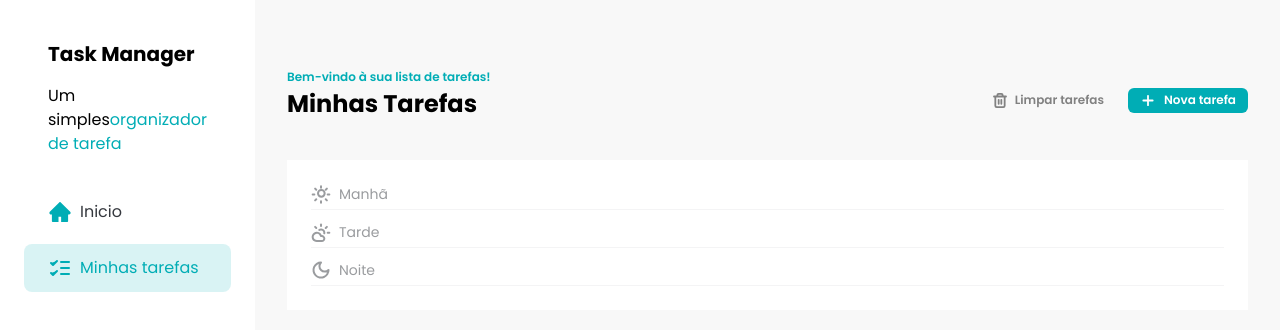
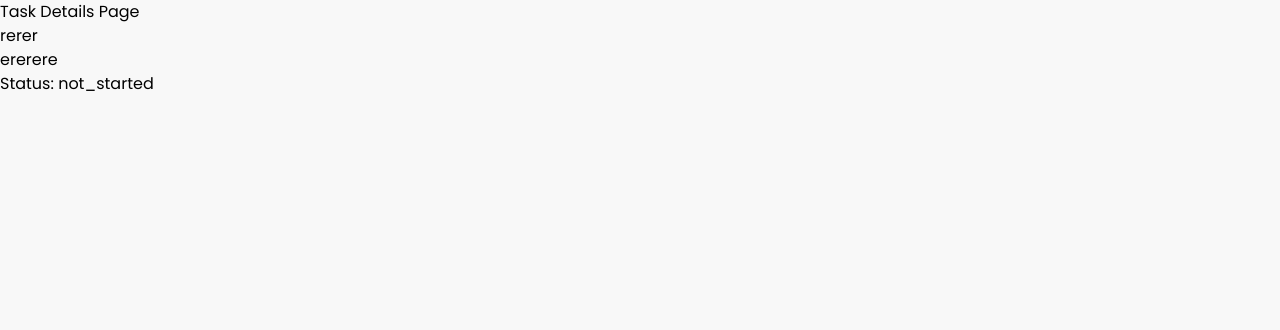
Before and after one commit to ramirescm/task-manager, a React (Vite) app: page /tasks/7A3e94NJ20I in a window 1280 px wide. Shown: the top 330 px of the page. Built offline with nearby package versions, Linux system fonts and the light colour scheme; data requests are answered from the project's data file.

Commit message:
feat: add react router dom and initial TaskDetailsPage

```diff
--- a/db.json
+++ b/db.json
@@ -1,4 +1,61 @@
 {
-  "tasks": [],
+  "tasks": [
+    {
+      "id": "tjzSBASjp-o",
+      "title": "asf",
+      "time": "morning",
+      "description": "asf",
+      "status": "not_started"
+    },
+    {
+      "id": "aXW04otdkPI",
+      "title": "bbb",
+      "time": "afternoon",
+      "description": "bbb",
+      "status": "not_started"
+    },
+    {
+      "id": "wn0FjQblwJ0",
+      "title": "ccc",
+      "time": "evening",
+      "description": "ccc",
+      "status": "not_started"
+    },
+    {
+      "id": "FLlyNk8YYYE",
+      "title": "sdsdsd",
+      "time": "morning",
+      "description": "sdsds",
+      "status": "not_started"
+    },
+    {
+      "id": "mcasxaRZvBg",
+      "title": "sfsfs",
+      "time": "morning",
+      "description": "sfsf",
+      "status": "not_started"
+    },
+    {
+      "id": "bn2IrubOC5U",
+      "title": "dfdfdffdf",
+      "time": "evening",
+      "description": "dfdfd",
+      "status": "not_started"
+    },
+    {
+      "id": "7A3e94NJ20I",
+      "title": "rerer",
+      "time": "morning",
+      "description": "ererere",
+      "status": "not_started"
+    },
+    {
+      "id": "8OEHnq8i5TU",
+      "title": "trtrt",
+      "time": "afternoon",
+      "description": "rtrtrtr",
+      "status": "not_started"
+    }
+  ],
   "$schema": "./node_modules/json-server/schema.json"
 }
--- a/package.json
+++ b/package.json
@@ -15,6 +15,7 @@
     "prop-types": "^15.8.1",
     "react": "^19.2.7",
     "react-dom": "^19.2.7",
+    "react-router-dom": "^7.18.1",
     "react-transition-group": "^4.4.5",
     "sonner": "^2.0.7",
     "tailwind-merge": "^3.6.0",
--- a/src/components/TaskItem.jsx
+++ b/src/components/TaskItem.jsx
@@ -1,5 +1,6 @@
 import PropTypes from "prop-types"
 import { useState } from "react"
+import { Link } from "react-router-dom"
 
 import { CheckIcon, DetailsIcon, LoaderIcon, TrashIcon } from "../assets/icons"
 import Button from "./Button"
@@ -74,9 +75,9 @@ const TaskItem = ({ task, handleCheckBoxClick, onDeleteSuccess }) => {
           )}
         </Button>
 
-        <a href="#" className="transition hover:opacity-75">
+        <Link to={`/tasks/${task.id}`} className="transition hover:opacity-75">
           <DetailsIcon />
-        </a>
+        </Link>
       </div>
     </div>
   )
--- a/src/main.jsx
+++ b/src/main.jsx
@@ -2,11 +2,24 @@ import "./index.css"
 
 import { StrictMode } from "react"
 import { createRoot } from "react-dom/client"
+import { createBrowserRouter, RouterProvider } from "react-router-dom"
 
 import App from "./App.jsx"
+import TaskDetailsPage from "./pages/task-details.jsx"
+
+const router = createBrowserRouter([
+  {
+    path: "/",
+    element: <App />,
+  },
+  {
+    path: "/tasks/:taskId",
+    element: <TaskDetailsPage />,
+  },
+])
 
 createRoot(document.getElementById("root")).render(
   <StrictMode>
-    <App />
+    <RouterProvider router={router} />
   </StrictMode>
 )
--- /dev/null
+++ b/src/pages/task-details.jsx
@@ -0,0 +1,38 @@
+import { useEffect, useState } from "react"
+import { useParams } from "react-router-dom"
+
+const TaskDetailsPage = () => {
+  const { taskId } = useParams()
+  const [task, setTask] = useState(null)
+
+  useEffect(() => {
+    const fetchTaskDetails = async () => {
+      try {
+        const response = await fetch(`http://localhost:3000/tasks/${taskId}`)
+        if (!response.ok) {
+          throw new Error("Failed to fetch task details")
+        }
+        const data = await response.json()
+        setTask(data)
+      } catch (error) {
+        console.error("Error fetching task details:", error)
+      }
+    }
+
+    fetchTaskDetails()
+  }, [taskId])
+  return (
+    <div>
+      <h1>Task Details Page</h1>
+      {task && (
+        <div>
+          <h2>{task.title}</h2>
+          <p>{task.description}</p>
+          <p>Status: {task.status}</p>
+        </div>
+      )}
+    </div>
+  )
+}
+
+export default TaskDetailsPage
```
Also changed, not shown: 1 other file (tests, documents, lock files or other folders).
